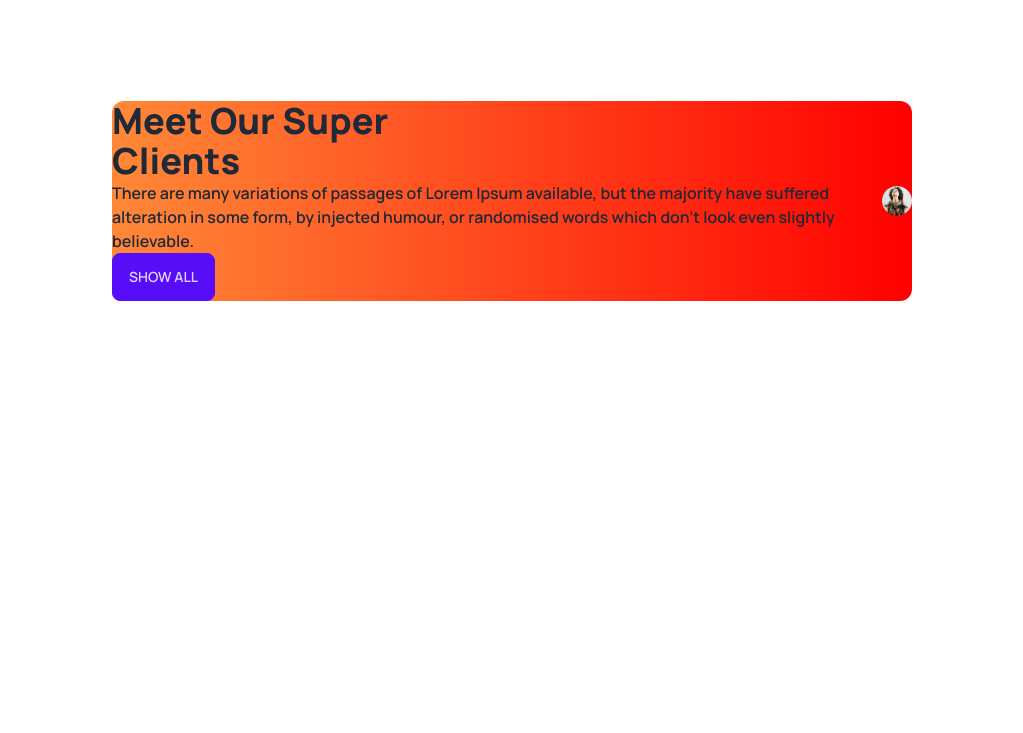
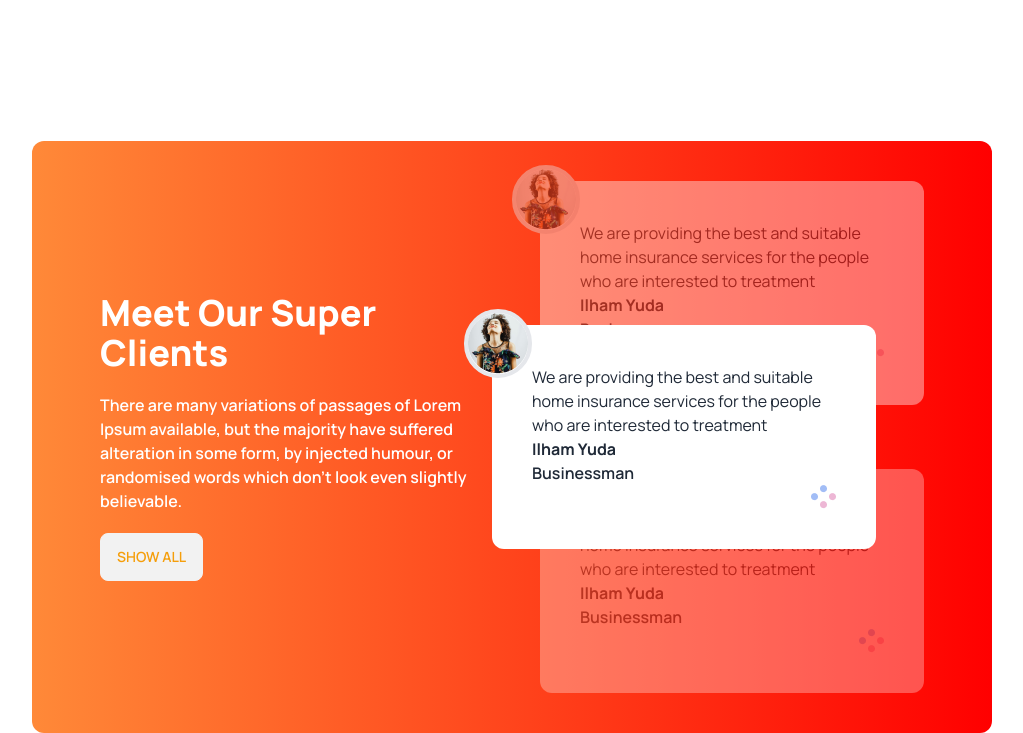
Before and after one commit to rakibaakter/tea-house-using-daisyUI, a plain HTML site: page index.html in a window 1280 px wide. Shown: the part 1976-2709 px from the top of the page, without its empty margins (128-1151 px from the left). Before the commit the page ends 2277 px from the top, so only its background shows below. Drawn offline with nearby package versions, Linux system fonts and the light colour scheme.

Commit message:
client review added

```diff
--- a/index.html
+++ b/index.html
@@ -70,7 +70,7 @@
         </div>
     </header>
 
-    <main class="container mx-auto px-4 md:px-12 lg:px-60">
+    <main class="container mx-auto px-4 md:px-10 lg:px-40">
         <!-- our feature section  -->
         <section class="mt-36 text-center space-y-5">
             <h2 class="text-4xl font-extrabold">Our Featured Products</h2>
@@ -158,25 +158,69 @@
         </section>
 
         <!-- super client section -->
-        <section class="mt-36 bg-gradient-to-r from-grd-start to-grd-end rounded-xl flex items-center">
-            <div>
+        <section class="mt-36 py-10 bg-gradient-to-r from-grd-start to-grd-end rounded-xl flex items-center justify-around px-4 flex-col lg:flex-row lg:px-10 ">
+            <div class="text-white space-y-5">
                 <h2 class="text-4xl font-extrabold">
                     Meet Our Super
                     <br>
                     Clients
                 </h2>
-                <p class="font-semibold">
+                <p class="font-semibold lg:w-96">
                     There are many variations of passages of Lorem Ipsum available, but the majority have suffered
                     alteration in some form, by injected humour, or randomised words which don't look even slightly
                     believable.
                 </p>
-                <button class="btn btn-primary">Show All</button>
+                <button class="btn text-amber-500">Show All</button>
             </div>
             <!-- client review -->
-            <div>
+            <div class="relative mt-10 md:mt-0">
+                <!-- upcoming client review -->
+                <div class="z-10 md:w-96">
+                    <div class="relative bg-white rounded-xl p-10 opacity-40">
+                        <div class="absolute -top-4 -left-7 border-4 rounded-full bg-white">
+                            <img src="./images/client.png" alt="" srcset="">
+                        </div>
+                        <p>We are providing the best and suitable home insurance services for the people who are interested
+                            to treatment
+                        </p>
+                        <h3 class="font-bold">Ilham Yuda</h3>
+                        <h4 class="font-semibold">Businessman</h4>
+                        <div class="flex justify-end">
+                            <img src="./images/circles.png" alt="">
+                        </div>
+                    </div>
+                </div>
                 <!-- present client review -->
-                <div>
-                    <img src="./images/client.png" alt="" srcset="">
+                <div class="absolute top-36 md:-left-12 z-20 md:w-96">
+                    <div class="relative bg-white rounded-xl p-10 ">
+                        <div class="absolute -top-4 -left-7 border-4 rounded-full bg-white">
+                            <img src="./images/client.png" alt="" srcset="">
+                        </div>
+                        <p>We are providing the best and suitable home insurance services for the people who are interested
+                            to treatment
+                        </p>
+                        <h3 class="font-bold">Ilham Yuda</h3>
+                        <h4 class="font-semibold">Businessman</h4>
+                        <div class="flex justify-end">
+                            <img src="./images/circles.png" alt="">
+                        </div>
+                    </div>
+                </div>
+                <!-- previous client review -->
+                <div class="mt-16 z-10 md:w-96">
+                    <div class="relative bg-white rounded-xl p-10 opacity-30">
+                        <div class="absolute -top-4 -left-7 border-4 rounded-full bg-white">
+                            <img src="./images/client.png" alt="" srcset="">
+                        </div>
+                        <p>We are providing the best and suitable home insurance services for the people who are interested
+                            to treatment
+                        </p>
+                        <h3 class="font-bold">Ilham Yuda</h3>
+                        <h4 class="font-semibold">Businessman</h4>
+                        <div class="flex justify-end">
+                            <img src="./images/circles.png" alt="">
+                        </div>
+                    </div>
                 </div>
             </div>
 
```
